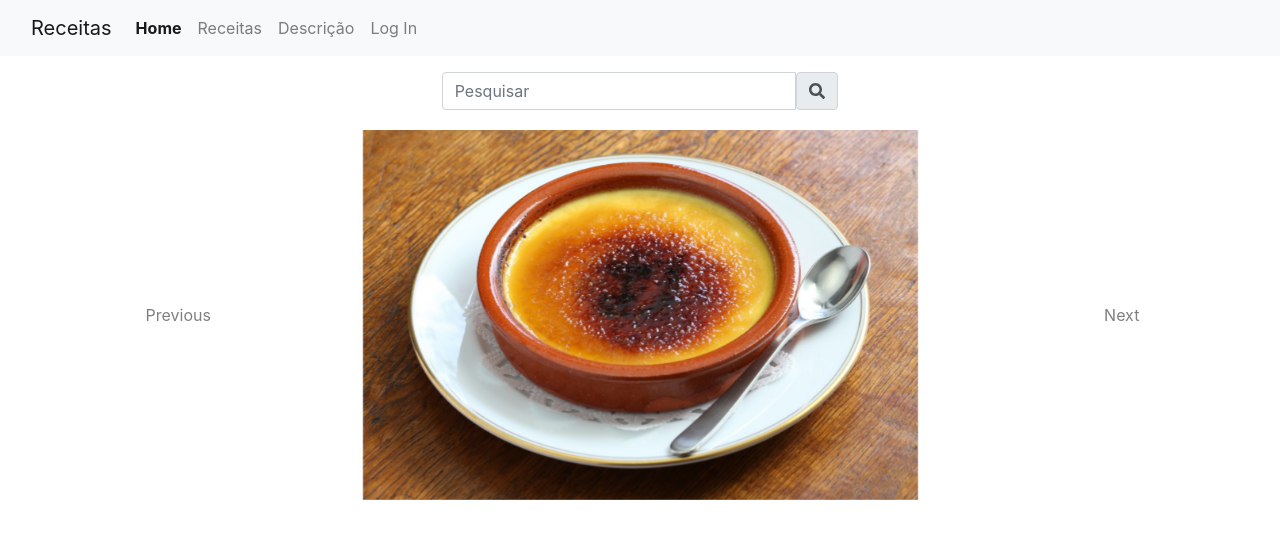
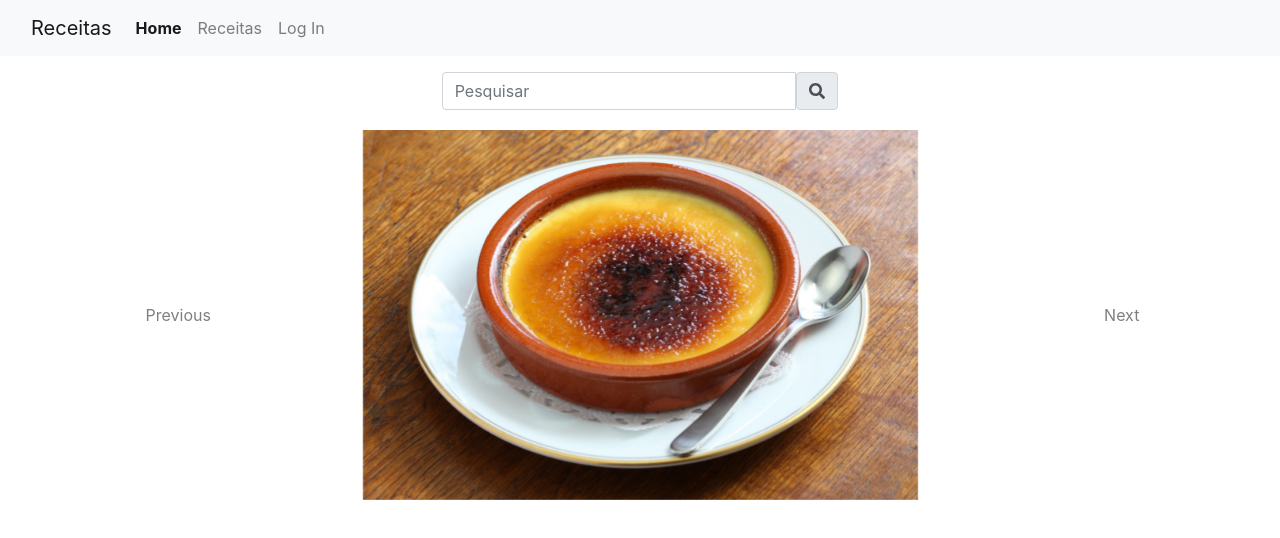
Before and after one commit to Claudia-Vieira/Recipe-Project-Frontend, an Angular app in the folder project-frontend/: page / in a window 1280 px wide. Shown: the top 538 px of the page. Built offline with nearby package versions, Linux system fonts and the light colour scheme.

Commit message:
retirar o link de descrição do menu

```diff
--- a/project-frontend/src/app/nav-menu/nav-menu.component.html
+++ b/project-frontend/src/app/nav-menu/nav-menu.component.html
@@ -12,11 +12,6 @@
           <li class="nav-item">
             <a class="nav-link" routerLink="receitas" [routerLinkActive]="['active']">Receitas</a>
           </li>
-
-          <li class="nav-item">
-            <a class="nav-link" routerLink="recipe-description" [routerLinkActive]="['active']">Descrição</a>
-          </li>
-
           <li class="nav-item">
             <a class="nav-link" routerLink="#" [routerLinkActive]="['active']">Log In</a>
           </li>
```
